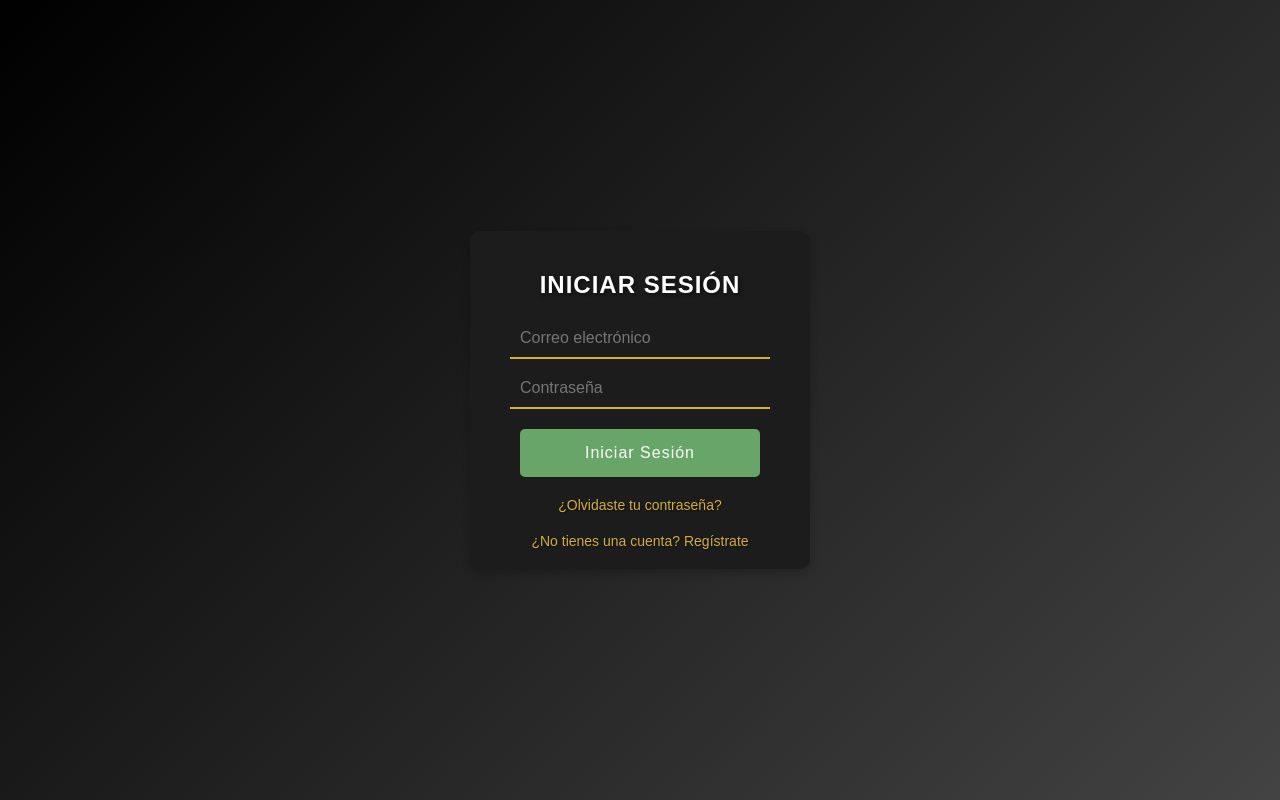
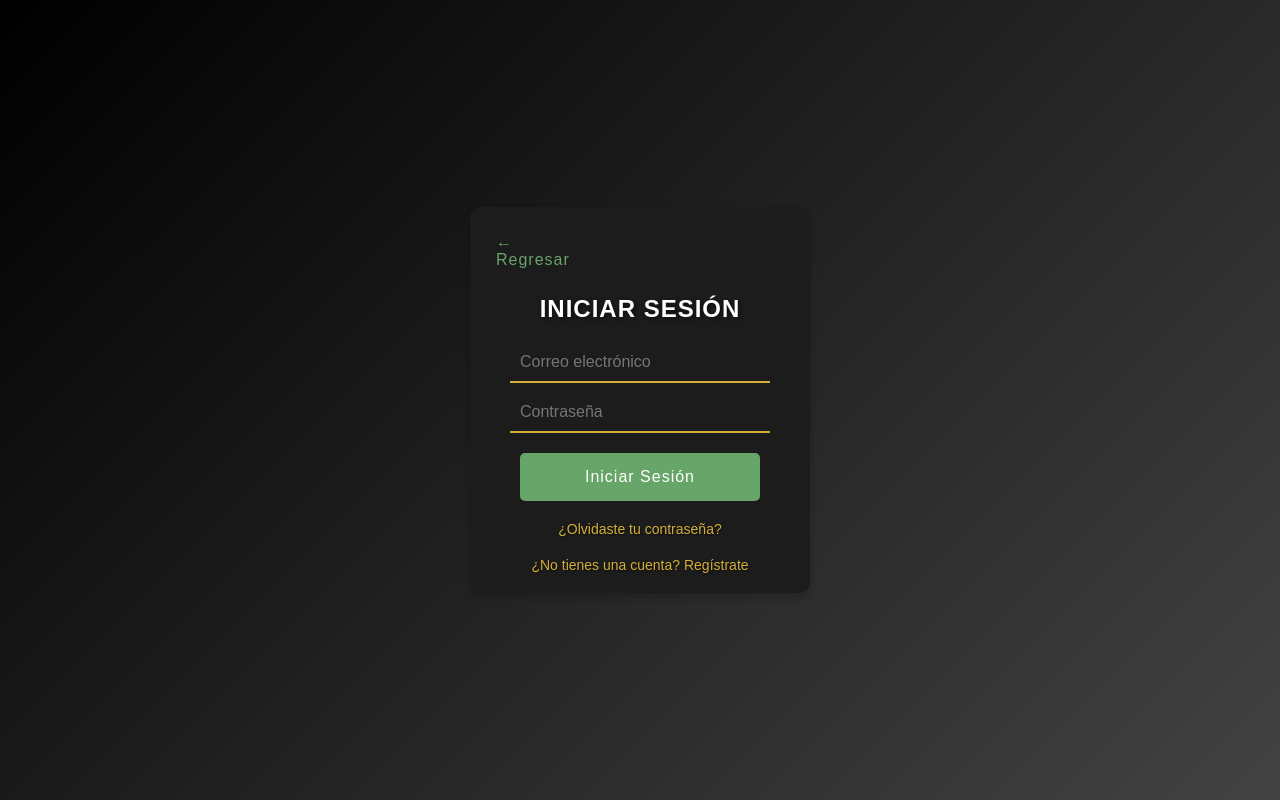
Before and after one commit to CesarOsorioP/ROKI, a React (Create React App) app in the folder client/: page /login in a window 1280 px wide. Built offline with nearby package versions, Linux system fonts and the light colour scheme.

Commit message:
Añadido botón de regresar al componente Login

```diff
--- a/client/src/Components/Login/Login.css
+++ b/client/src/Components/Login/Login.css
@@ -85,3 +85,18 @@ body {
     font-size: 14px;
     text-shadow: 1px 1px 2px rgba(0, 0, 0, 0.5); /* Sombra para el texto */
 }
+
+.back-button {
+    background: none;
+    border: none;
+    color: #67a569; /* Color verde */
+    font-size: 16px;
+    cursor: pointer;
+    margin-bottom: 20px;
+    text-align: left;
+}
+
+.back-button:hover {
+    text-decoration: underline;
+    color: #558a4f; /* Color verde más oscuro */
+}
--- a/client/src/Components/Login/Login.jsx
+++ b/client/src/Components/Login/Login.jsx
@@ -8,32 +8,33 @@ function Login() {
     const [error, setError] = useState(null);
     const navigate = useNavigate();
 
+    const handleBack = () => {
+        navigate(-1); // Retroceder a la página anterior
+    };
+
     const handleSubmit = async (e) => {
         e.preventDefault();
-
         try {
             const response = await fetch('http://localhost:5000/api/auth/login', {
                 method: 'POST',
                 headers: {
                     'Content-Type': 'application/json',
                 },
-                body: JSON.stringify({ email, password }), // Enviar credenciales
+                body: JSON.stringify({ email, password }),
             });
 
             const data = await response.json();
 
             if (response.ok) {
-                const { token, username, userType, artistId } = data; // Asegúrate de obtener artistId
-                localStorage.setItem('token', token); // Guardar el token en localStorage
+                const { token, username, userType, artistId } = data;
+                localStorage.setItem('token', token);
                 localStorage.setItem('username', username);
                 localStorage.setItem('userType', userType);
 
-                // Guardar el artistId en localStorage si el usuario es un artista
                 if (userType === 'artista') {
                     localStorage.setItem('artistId', artistId);
                 }
 
-                // Redirigir según el tipo de usuario
                 navigate(userType === 'administrador' ? '/reproductor' : '/reproductor');
             } else {
                 setError(data.msg || 'Error desconocido en el inicio de sesión');
@@ -46,6 +47,9 @@ function Login() {
 
     return (
         <div className="login-container">
+            <button onClick={handleBack} className="back-button">
+                &#8592; Regresar
+            </button>
             <h2>INICIAR SESIÓN</h2>
             {error && <p style={{ color: 'red' }}>{error}</p>}
             <form className="login-form" onSubmit={handleSubmit}>
@@ -65,7 +69,6 @@ function Login() {
                 />
                 <button type="submit">Iniciar Sesión</button>
             </form>
-            {error && <p className="error">{error}</p>}
             <div className="forgot-password">
                 <a href="/forgot-password">¿Olvidaste tu contraseña?</a>
             </div>
```
Also changed, not shown: 1 other file (tests, documents, lock files or other folders).
